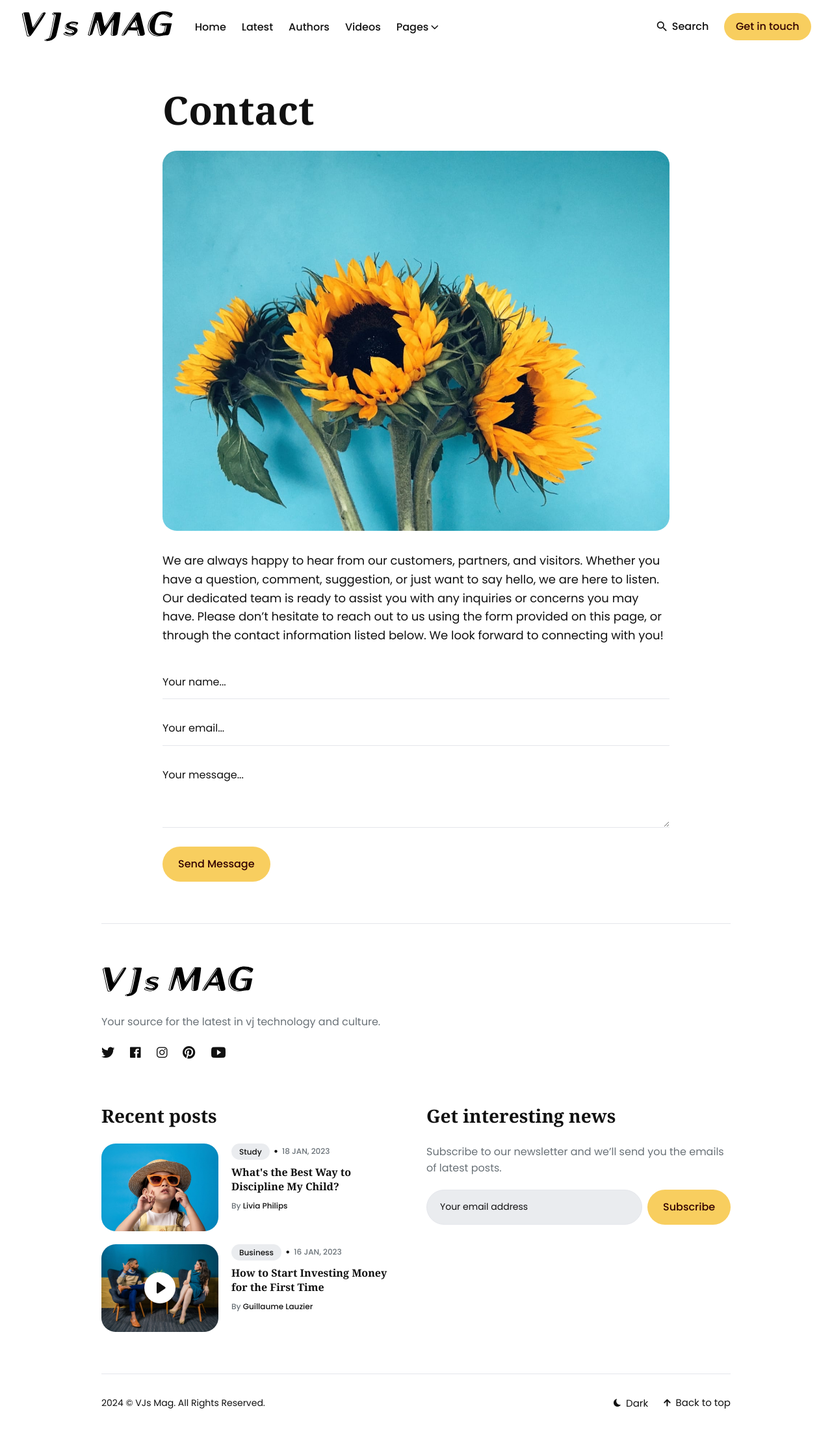
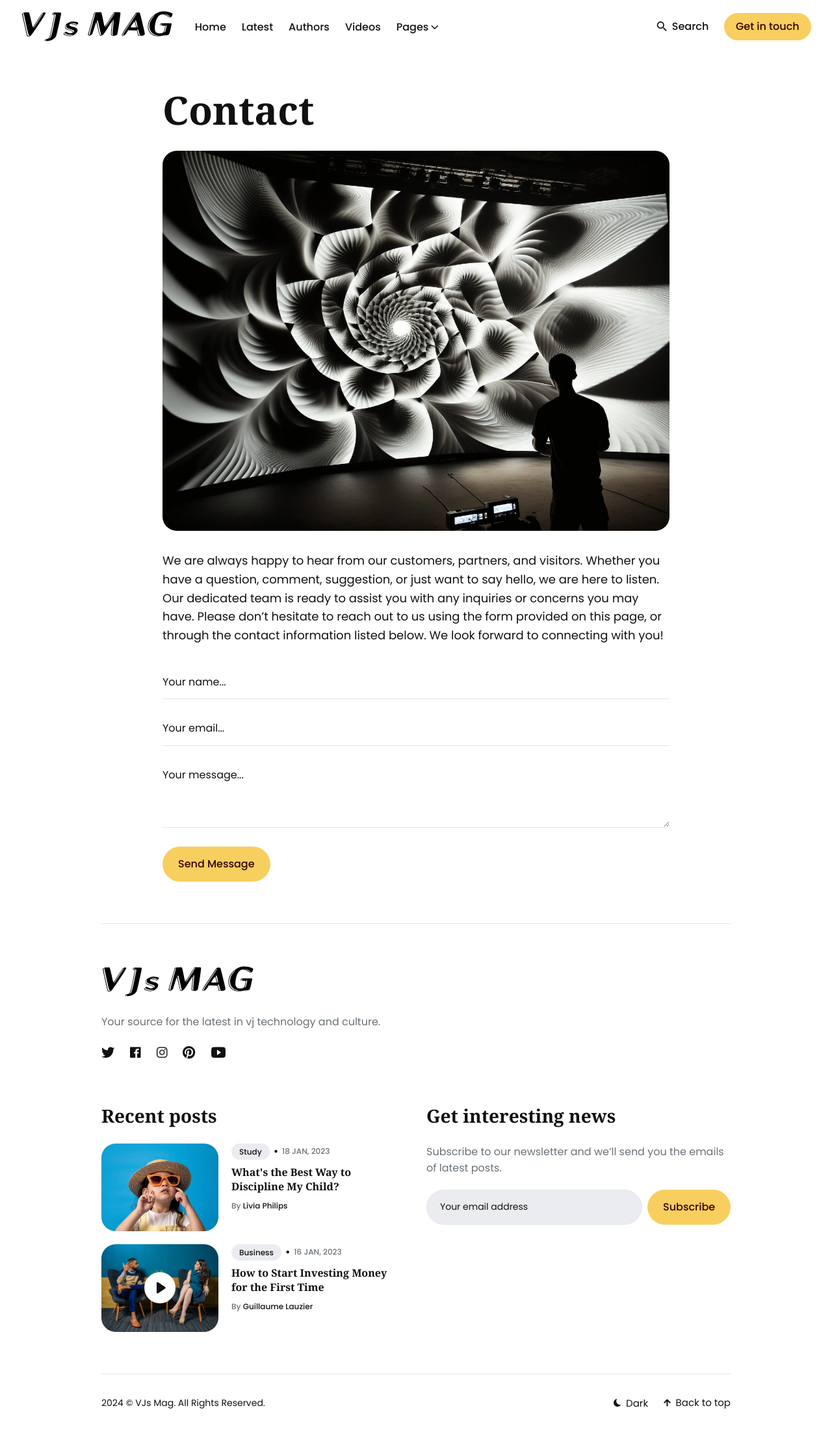
Before and after one commit to onConsensus/website, a Jekyll site: the page built from _pages/contact.html, in a window 1280 px wide. Shown: the whole page at 65% size. Built offline with Jekyll 4.4.1, drawn with Linux system fonts in a browser that asks for light colours.

Commit message:
contact info

```diff
--- a/_pages/contact.html
+++ b/_pages/contact.html
@@ -2,7 +2,7 @@
 layout: page
 title: Contact
 permalink: /contact/
-image: '/images/37.jpg'
+image: '/images/visual_performance.png'
 ---
 
 <div class="form-box">
```
Also changed, not shown: images/visual_performance.png (added).
